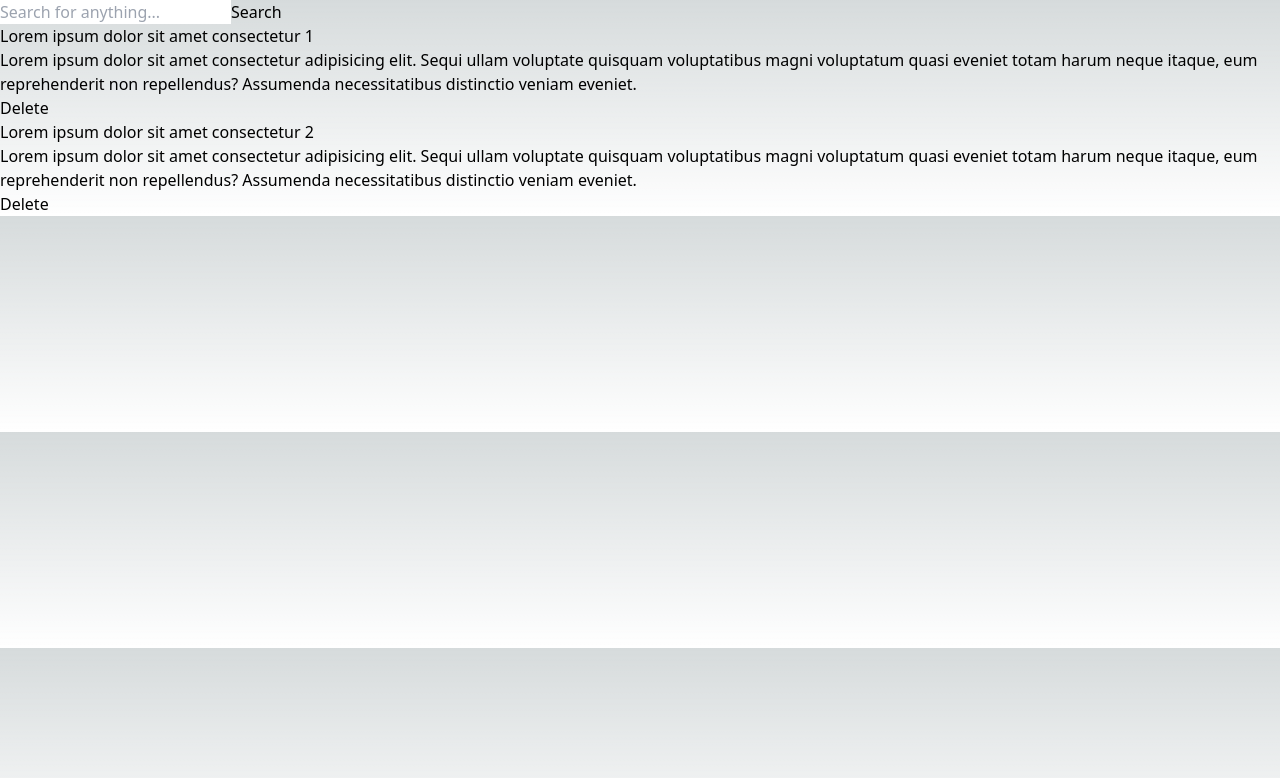
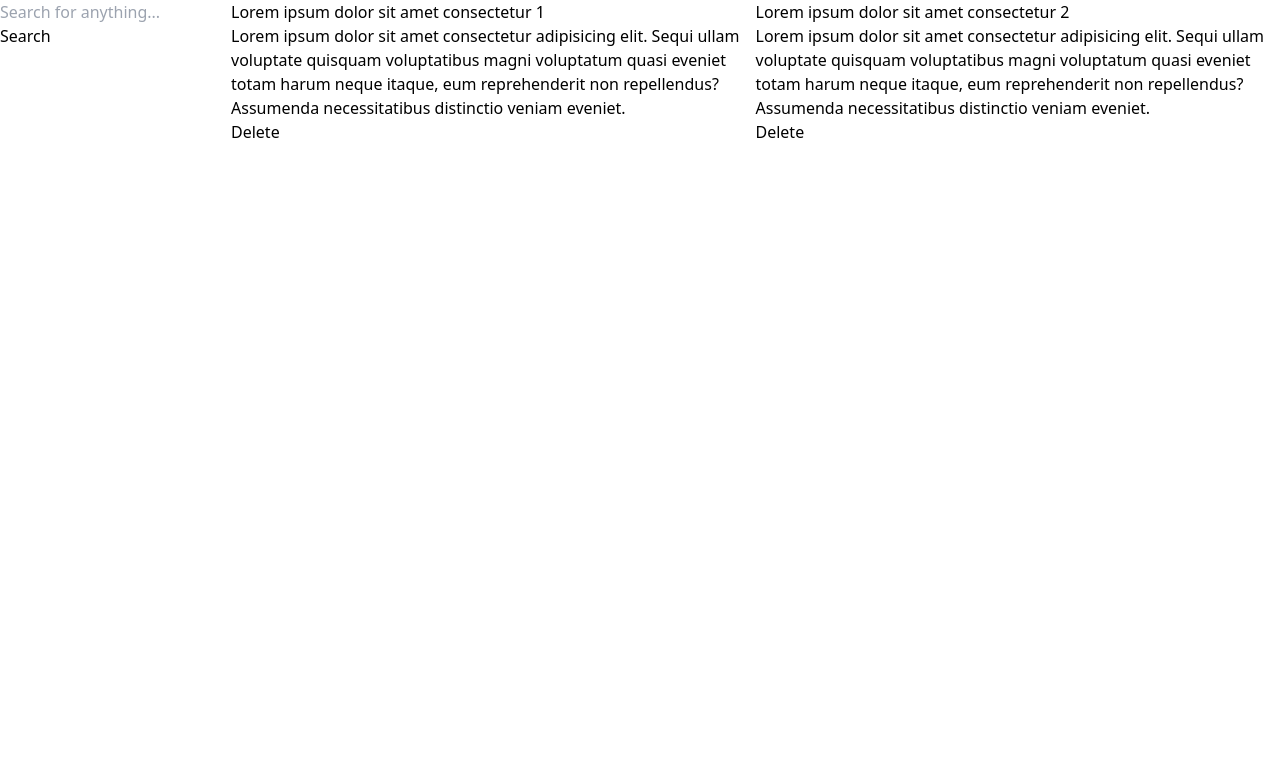
Before and after one commit to chrubrar/next-typescript-app1, a Next.js app: page /3-event-example in a window 1280 px wide. Shown: the top 778 px of the page. Built offline with nearby package versions, Linux system fonts and the light colour scheme.

Commit message:
added use state example

```diff
--- a/src/app/3-event-example/page.tsx
+++ b/src/app/3-event-example/page.tsx
@@ -11,7 +11,7 @@ const EventExample = () =>{
 
     const handleClick = (e: React.MouseEvent<HTMLButtonElement>) =>{
         e.preventDefault();
-        console.log("searched")
+        console.log("searched !")
 
     }
 
@@ -22,7 +22,7 @@ const EventExample = () =>{
     }
 
     return (
-        <div className="eventExample">
+        <div className="eventExample flex flex-cols  min-h-screen">
           <form>
             <input
               type="text"
--- /dev/null
+++ b/src/app/4-usestate-example/page.tsx
@@ -0,0 +1,50 @@
+"use client"
+
+import React from 'react'
+import { useState } from 'react'
+import ChildrenPropExample from '../2-children-prop-example/page';
+import { UserType } from '../types/types';
+
+
+
+const UseStateExample = () => {
+
+    const [username, setUsername] = useState("");
+    //const [user, setUser] = useState<UserType |null>(null);
+    const [user, setUser] = useState<UserType>();
+
+    const handleClick = (e:React.MouseEvent<HTMLButtonElement>) =>{
+        e.preventDefault();
+        console.log("user name submitted")
+        setUser({
+            name: username,
+            sessionId: Math.random(),
+
+        })
+
+    }
+
+    const handleChange = (e: React.ChangeEvent<HTMLInputElement>) => {
+        setUsername(e.target.value);
+      };
+
+
+  return (
+  <div className="useStateExample">
+    {user ? (
+        `${user.name} logged in`
+    ): (
+        <form>
+          <input type="text" placeholder="Username" onChange={handleChange} />
+          <button onClick={handleClick}>Login</button>
+        </form>
+
+    )}
+    {user?.name}
+
+
+  </div>
+  );
+};
+
+export default UseStateExample
--- a/src/app/globals.css
+++ b/src/app/globals.css
@@ -1,33 +1,3 @@
 @tailwind base;
 @tailwind components;
 @tailwind utilities;
-
-:root {
-  --foreground-rgb: 0, 0, 0;
-  --background-start-rgb: 214, 219, 220;
-  --background-end-rgb: 255, 255, 255;
-}
-
-@media (prefers-color-scheme: dark) {
-  :root {
-    --foreground-rgb: 255, 255, 255;
-    --background-start-rgb: 0, 0, 0;
-    --background-end-rgb: 0, 0, 0;
-  }
-}
-
-body {
-  color: rgb(var(--foreground-rgb));
-  background: linear-gradient(
-      to bottom,
-      transparent,
-      rgb(var(--background-end-rgb))
-    )
-    rgb(var(--background-start-rgb));
-}
-
-@layer utilities {
-  .text-balance {
-    text-wrap: balance;
-  }
-}
--- a/src/app/types/types.ts
+++ b/src/app/types/types.ts
@@ -1 +1,2 @@
 export type PostProps = {id:number; title:string; body:string};
+export type UserType = {sessionId: number; name:string};
```
